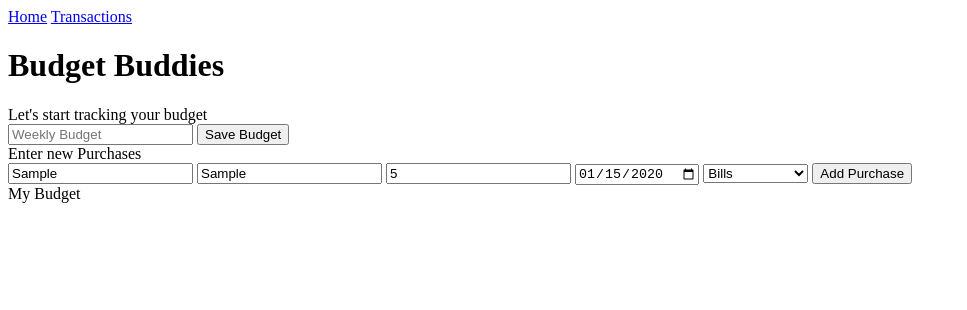
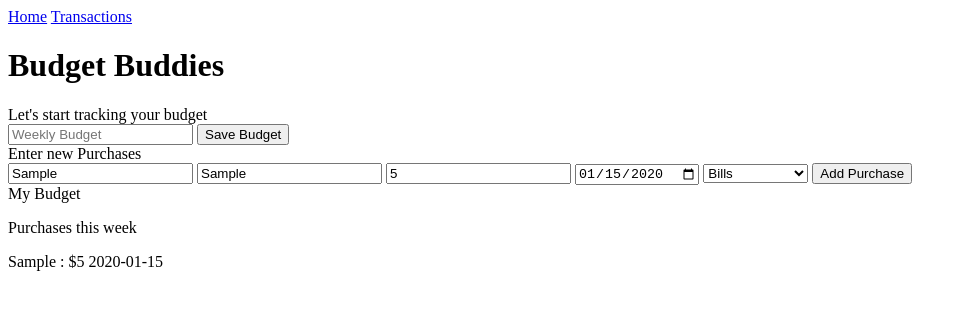
Before and after one commit to awatts-tech/Group-3-Budget-Buddy, a plain HTML site: page index.html in a window 1280 px wide. Both pictures are taken after typing "Sample", "Sample", "5", "2020-01-15" into the empty fields and a click on the button "Add Purchase". Shown: the whole page, without its empty margins (0-967 px from the left). Drawn offline with Linux system fonts and the light colour scheme.

Commit message:
function purchase updates

```diff
--- a/index.html
+++ b/index.html
@@ -62,6 +62,10 @@
     <div class="Progress Bar">
 
     </div>
+    <div id="purchase-list-section">
+        <label>Purchases this week</label>
+        <div id="purchase-list"></div>
+    </div>
 
     <script src="script.js" async defer></script>
     </body>
--- a/script.js
+++ b/script.js
@@ -22,18 +22,14 @@ function saveBudget(e)
 document.querySelector("#purchase").addEventListener("click", purchases);
 
 let purchaseName = document.querySelector("#name");
-
 let purchaseDescription = document.querySelector("#description");
-
 let purchasePrice = document.querySelector("#amount");
-
 let purchaseDate = document.querySelector("#date");
-
 let purchaseCategory = document.querySelector("#category");
+let purchaseList = document.querySelector("#purchase-list");
 
 // Charissa will work on completing this function
-function purchases(e)
-{
+function purchases(e){
     e.preventDefault();
     let addPurchase = {
         purchase: purchaseName.value,
@@ -42,7 +38,11 @@ function purchases(e)
         date: purchaseDate.value,
         category: purchaseCategory.value,
     };
-    console.log(addPurchase);
+    let addNewPurchase = document.createElement('p');
+    addNewPurchase.innerText = addPurchase.purchase + ' : $' + addPurchase.amount + " " + addPurchase.date;
+    purchaseList.append(addNewPurchase);
+   console.log(addNewPurchase);
+
 
 }
 
```
Also changed, not shown: index2.html (+6 -6 lines).
